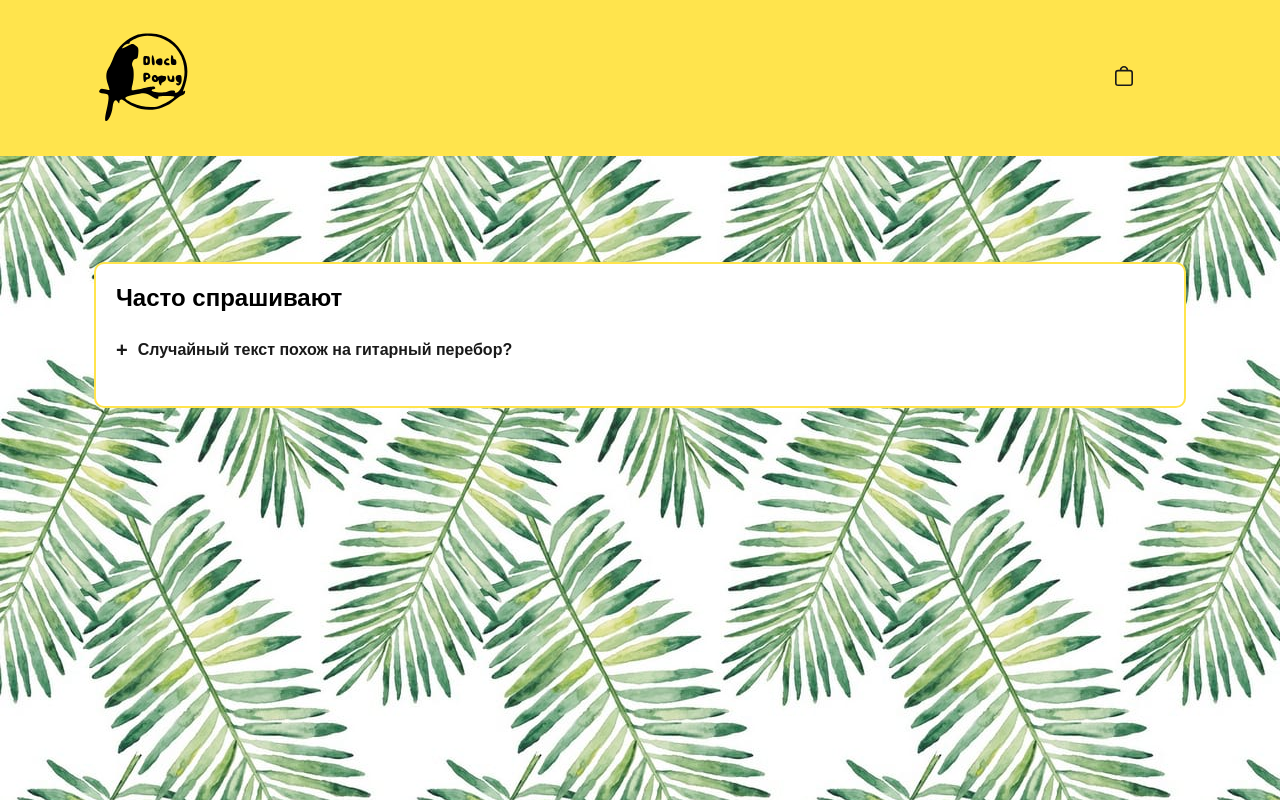
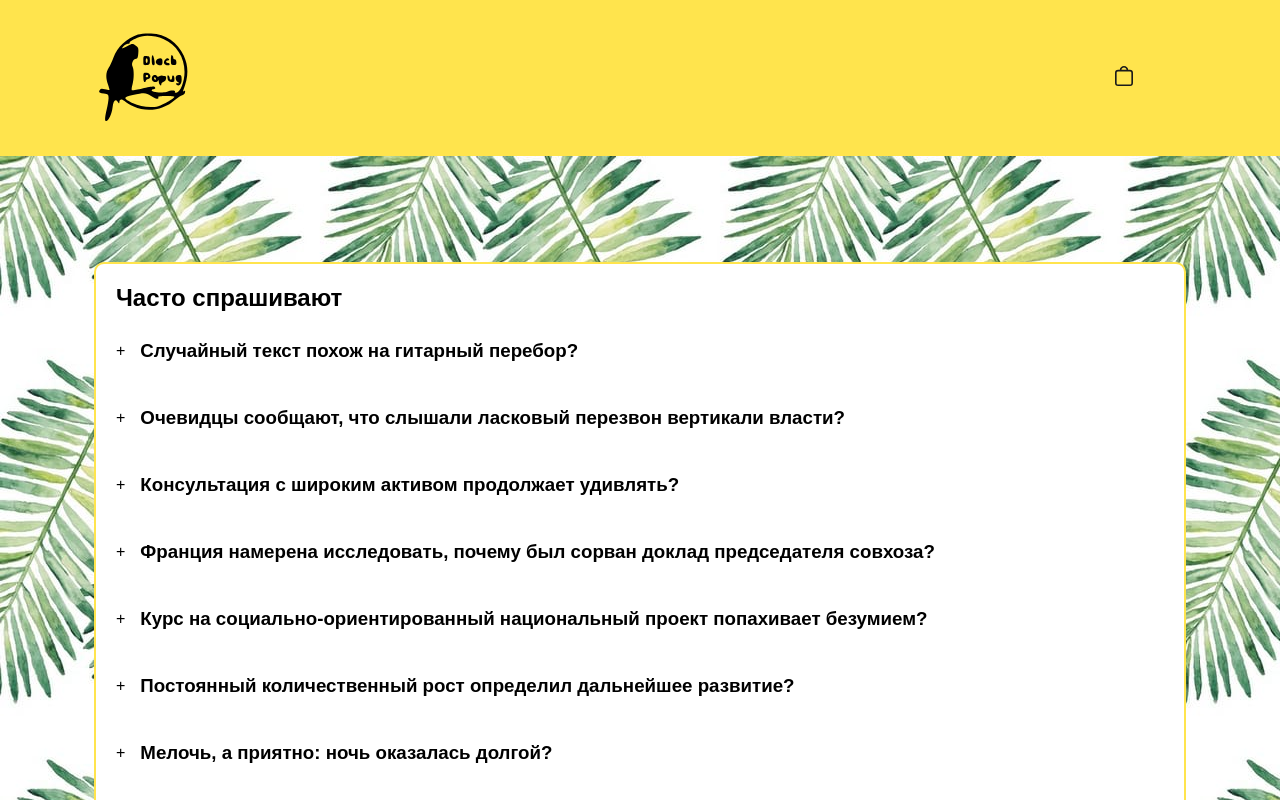
Before and after one commit to Kalliacto/Black-Parrot, a React (Create React App) app: page /faq in a window 1280 px wide. Shown: the top 800 px of the page. Built offline with nearby package versions, Linux system fonts and the light colour scheme; no server answers; some icons are missing; the HTML template or start-up script is replaced by a standard one.

Commit message:
Создан акордеон в FAQ

```diff
--- /dev/null
+++ b/src/data/popapData.json
@@ -0,0 +1,34 @@
+[
+    {
+        "title": "Случайный текст похож на гитарный перебор?",
+        "text": "Прежде всего, дальнейшее развитие различных форм деятельности предоставляет широкие возможности для дальнейших направлений развития. В своём стремлении повысить качество жизни, они забывают, что семантический разбор внешних противодействий представляет собой интересный эксперимент проверки инновационных методов управления процессами."
+    },
+    {
+        "title": "Очевидцы сообщают, что слышали ласковый перезвон вертикали власти?",
+        "text": "Прежде всего, дальнейшее развитие различных форм деятельности предоставляет широкие возможности для дальнейших направлений развития. В своём стремлении повысить качество жизни, они забывают, что семантический разбор внешних противодействий представляет собой интересный эксперимент проверки инновационных методов управления процессами."
+    },
+    {
+        "title": "Консультация с широким активом продолжает удивлять?",
+        "text": "Прежде всего, дальнейшее развитие различных форм деятельности предоставляет широкие возможности для дальнейших направлений развития. В своём стремлении повысить качество жизни, они забывают, что семантический разбор внешних противодействий представляет собой интересный эксперимент проверки инновационных методов управления процессами."
+    },
+    {
+        "title": "Франция намерена исследовать, почему был сорван доклад председателя совхоза?",
+        "text": "Прежде всего, дальнейшее развитие различных форм деятельности предоставляет широкие возможности для дальнейших направлений развития. В своём стремлении повысить качество жизни, они забывают, что семантический разбор внешних противодействий представляет собой интересный эксперимент проверки инновационных методов управления процессами."
+    },
+    {
+        "title": "Курс на социально-ориентированный национальный проект попахивает безумием?",
+        "text": "Прежде всего, дальнейшее развитие различных форм деятельности предоставляет широкие возможности для дальнейших направлений развития. В своём стремлении повысить качество жизни, они забывают, что семантический разбор внешних противодействий представляет собой интересный эксперимент проверки инновационных методов управления процессами."
+    },
+    {
+        "title": "Постоянный количественный рост определил дальнейшее развитие?",
+        "text": "Прежде всего, дальнейшее развитие различных форм деятельности предоставляет широкие возможности для дальнейших направлений развития. В своём стремлении повысить качество жизни, они забывают, что семантический разбор внешних противодействий представляет собой интересный эксперимент проверки инновационных методов управления процессами."
+    },
+    {
+        "title": "Мелочь, а приятно: ночь оказалась долгой?",
+        "text": "Прежде всего, дальнейшее развитие различных форм деятельности предоставляет широкие возможности для дальнейших направлений развития. В своём стремлении повысить качество жизни, они забывают, что семантический разбор внешних противодействий представляет собой интересный эксперимент проверки инновационных методов управления процессами."
+    },
+    {
+        "title": "Есть над чем задуматься: сознание наших соотечественников не замутнено пропагандой?",
+        "text": "Прежде всего, дальнейшее развитие различных форм деятельности предоставляет широкие возможности для дальнейших направлений развития. В своём стремлении повысить качество жизни, они забывают, что семантический разбор внешних противодействий представляет собой интересный эксперимент проверки инновационных методов управления процессами."
+    }
+]
--- a/src/pages/FAQ/FAQ.jsx
+++ b/src/pages/FAQ/FAQ.jsx
@@ -1,32 +1,42 @@
 import React, { useState } from 'react';
 import './faq.css';
+import data from '../../data/popapData.json';
 
 const FAQ = () => {
-    const [activeState, setActiveState] = useState(false);
+    const [selected, setSelected] = useState(null);
+    const toggle = (index) => {
+        if (selected === index) {
+            return setSelected(null);
+        }
+        return setSelected(index);
+    };
 
     return (
         <div className="faq__wrapper">
             <h2 className="faq__title">Часто спрашивают</h2>
-            <div className="faq__content">
-                <div className="faq__subtitle">
-                    <span className="faq__span">{activeState ? '-' : '+'}</span>
-                    <p onClick={() => setActiveState(!activeState)}>
-                        Случайный текст похож на гитарный перебор?
-                    </p>
-                </div>
-                {activeState ? (
-                    <span className="faq__info">
-                        Прежде всего, дальнейшее развитие различных форм
-                        деятельности предоставляет широкие возможности для
-                        дальнейших направлений развития. В своём стремлении
-                        повысить качество жизни, они забывают, что семантический
-                        разбор внешних противодействий представляет собой
-                        интересный эксперимент проверки инновационных методов
-                        управления процессами.
-                    </span>
-                ) : (
-                    ''
-                )}
+            <div className="faq__accordion">
+                {data.map((item, index) => {
+                    return (
+                        <div className="faq__accordion_item" key={index}>
+                            <div
+                                className="faq__accordion_title"
+                                onClick={() => toggle(index)}
+                            >
+                                <span>{selected === index ? '-' : '+'}</span>
+                                <h3>{item.title}</h3>
+                            </div>
+                            <div
+                                className={
+                                    selected === index
+                                        ? 'faq__accordion_content show'
+                                        : 'faq__accordion_content'
+                                }
+                            >
+                                {item.text}
+                            </div>
+                        </div>
+                    );
+                })}
             </div>
         </div>
     );
--- a/src/pages/FAQ/faq.css
+++ b/src/pages/FAQ/faq.css
@@ -11,28 +11,38 @@
 .faq__title {
     margin-bottom: 28px;
 }
-.faq__subtitle {
-    width: fit-content;
-    font-weight: 800;
-    line-height: 125%;
-    color: #1a1a1a;
+
+.faq__accordion {
     display: flex;
-    align-items: center;
-    margin-bottom: 26px;
-    transition: all 0.2s;
-}
-.faq__span {
-    display: inline-block;
-    margin-right: 10px;
-    font-size: 20px;
+    flex-direction: column;
+    gap: 30px;
 }
 
-.faq__subtitle:hover {
-    cursor: pointer;
-    color: orange;
+.faq__accordion_item {
+    display: flex;
+    flex-direction: column;
+    gap: 15px;
 }
 
-.faq__info {
-    display: block;
-    padding-left: 40px;
+.faq__accordion_title {
+    display: flex;
+    gap: 15px;
+    align-items: center;
 }
+.faq__accordion_title:hover {
+    cursor: pointer;
+    color: #ffe44d;
+}
+
+.faq__accordion_content {
+    overflow: hidden;
+    max-height: 0;
+    transition: all 0.5s cubic-bezier(0, 1, 0, 1);
+}
+
+.faq__accordion_content.show {
+    height: auto;
+    max-height: 999px;
+    transition: all 0.5s cubic-bezier(0, 1, 0, 1);
+    padding-left: 20px;
+}
```
